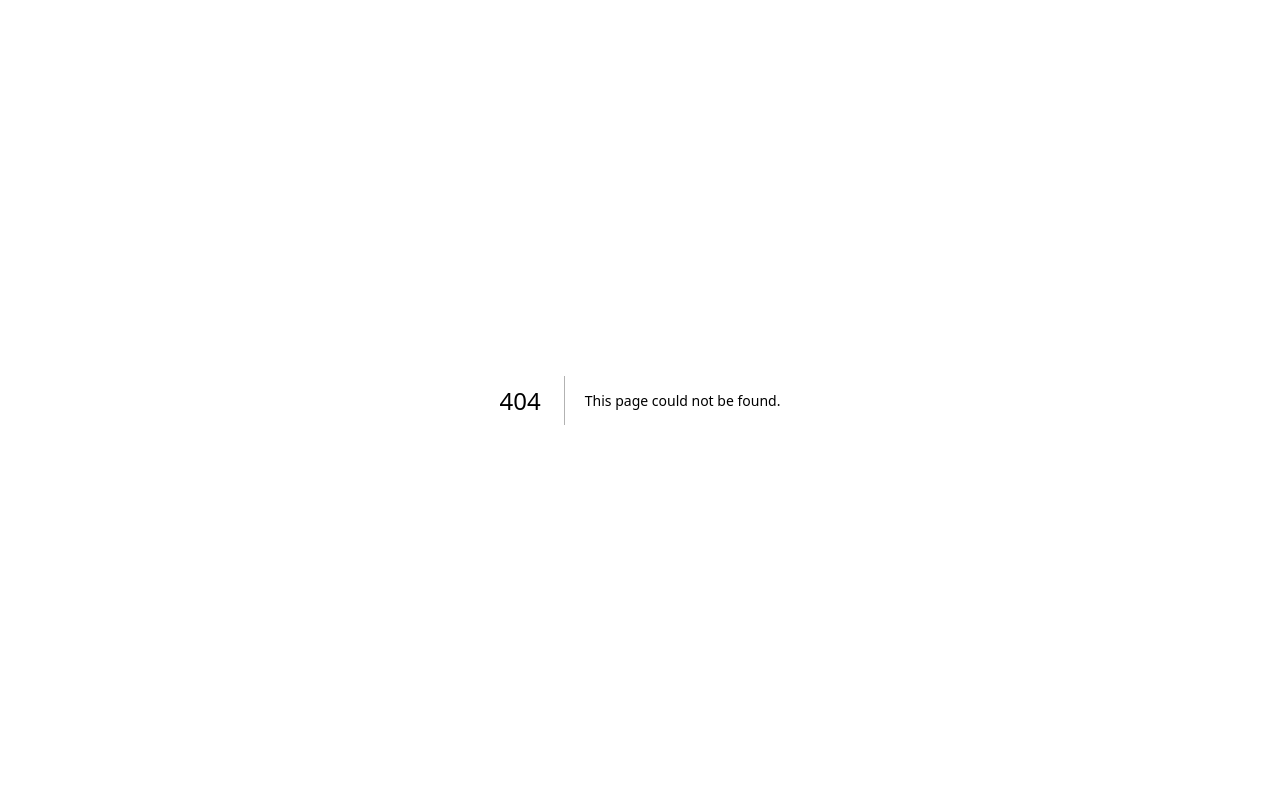
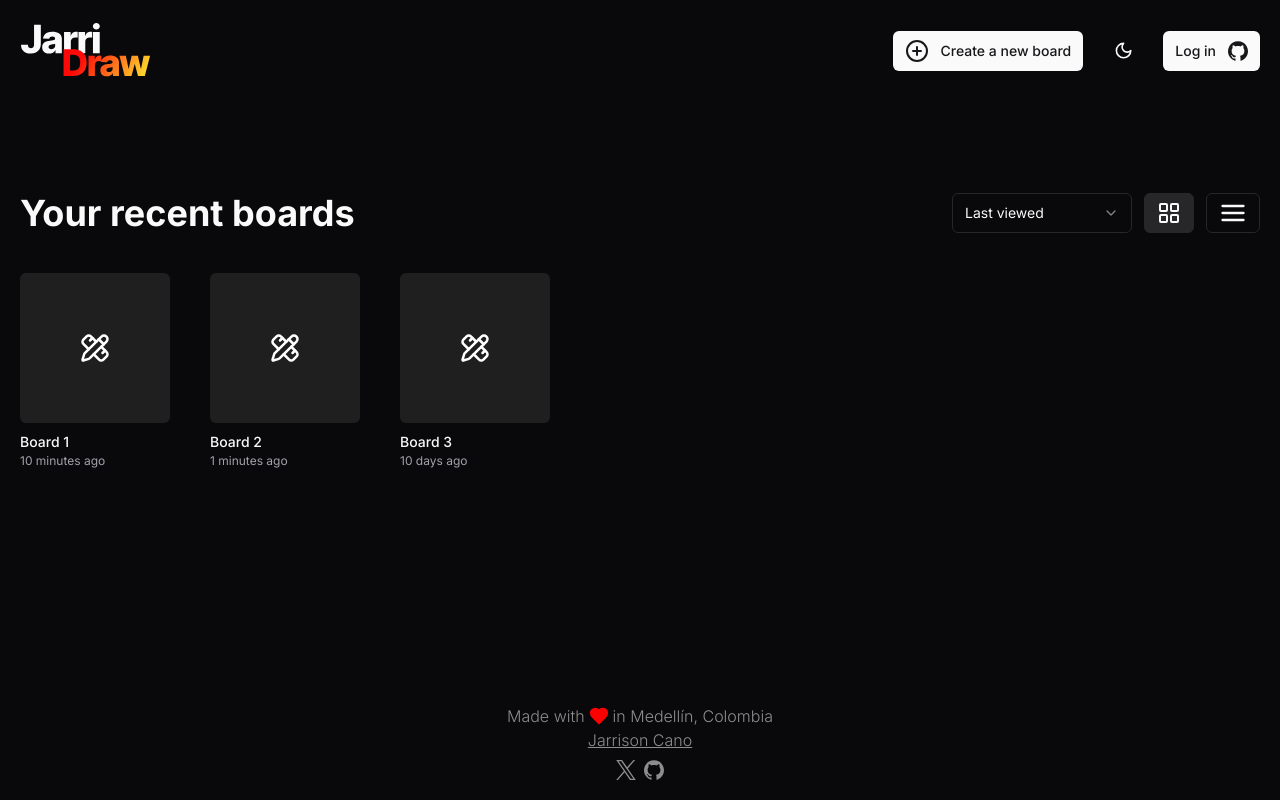
Before and after one commit to jarrisondev/jarriDraw, a Next.js app: page /boards in a window 1280 px wide. Before the commit this address had no page. Built offline with nearby package versions, Linux system fonts and the light colour scheme; no server answers.

Commit message:
feat: add boards view

```diff
--- /dev/null
+++ b/src/app/boards/page.tsx
@@ -0,0 +1,81 @@
+"use client"
+
+import { CardBoard } from "@/components/Boards/cardBoard"
+import ModeGrid from "@/components/Boards/modeGrid"
+import Layout from "@/components/Layout/layout"
+import { Button } from "@/components/ui/button"
+import {
+	Select,
+	SelectContent,
+	SelectItem,
+	SelectTrigger,
+	SelectValue,
+} from "@/components/ui/select"
+import { CirclePlus } from "lucide-react"
+import { useState } from "react"
+
+const boards = [
+	{
+		name: "Board 1",
+		createdAt: "1 hour ago",
+		updatedAt: "10 minutes ago",
+	},
+	{
+		name: "Board 2",
+		createdAt: "3 hour ago",
+		updatedAt: "1 minutes ago",
+	},
+	{
+		name: "Board 3",
+		createdAt: "1 week ago",
+		updatedAt: "10 days ago",
+	},
+]
+
+export type SortType = "alphabetical" | "dateCreated" | "lastViewed"
+export type ViewType = "grid" | "list"
+
+export default function Boards() {
+	const [viewType, setViewType] = useState<ViewType>("grid")
+	const [sortType, setSortType] = useState<SortType>("lastViewed")
+
+	return (
+		<Layout
+			headerSlot={
+				<Button className="flex gap-3" onClick={() => {}}>
+					<CirclePlus />
+					Create a new board
+				</Button>
+			}
+		>
+			<div className="mt-28">
+				<div className="flex justify-between">
+					<h2 className="text-4xl font-bold">Your recent boards</h2>
+					<div className="flex gap-3 items-center">
+						<Select
+							value={sortType}
+							onValueChange={(value: SortType) => {
+								setSortType(value)
+							}}
+						>
+							<SelectTrigger className="w-[180px]">
+								<SelectValue placeholder="Sort by" />
+							</SelectTrigger>
+							<SelectContent>
+								<SelectItem value="alphabetical">Alphabetical</SelectItem>
+								<SelectItem value="dateCreated">Date created</SelectItem>
+								<SelectItem value="lastViewed">Last viewed</SelectItem>
+							</SelectContent>
+						</Select>
+						<ModeGrid viewType={viewType} setViewType={setViewType} />
+					</div>
+				</div>
+				<div className="flex mt-10 gap-10">
+					{boards.map((board, index) => (
+						<CardBoard key={index} board={board} width={300} height={300} />
+					))}
+				</div>
+			</div>
+		</Layout>
+	)
+}
--- a/src/app/draws/page.tsx
+++ /dev/null
@@ -1,16 +0,0 @@
-"use client"
-
-import HomeCard from "@/components/Home/homeCard"
-import { Icons } from "@/components/icons"
-import Layout from "@/components/Layout/layout"
-import { Button } from "@/components/ui/button"
-
-export default function Draws() {
-	return (
-		<Layout>
-			<div>
-				<h1>Hello world</h1>
-			</div>
-		</Layout>
-	)
-}
--- a/src/app/globals.css
+++ b/src/app/globals.css
@@ -4,13 +4,13 @@
 
 @layer base {
 	:root {
-		--background: 0 0% 96%;
+		--background: 0 0% 100%;
 		--foreground: 240 10% 3.9%;
 
-		--card: 0 0% 96%;
+		--card: 0 0% 100%;
 		--card-foreground: 240 10% 3.9%;
 
-		--popover: 0 0% 96%;
+		--popover: 0 0% 100%;
 		--popover-foreground: 240 10% 3.9%;
 
 		--primary: 240 5.9% 10%;
--- a/src/app/page.tsx
+++ b/src/app/page.tsx
@@ -31,7 +31,7 @@ export default function Home() {
 					</p>
 
 					{user ? (
-						<Link href="/draws">
+						<Link href="/boards">
 							<Button size="lg" className="mt-7 flex gap-3 text-base">
 								Continue to my draws
 							</Button>
--- /dev/null
+++ b/src/components/Boards/cardBoard.tsx
@@ -0,0 +1,56 @@
+import Image from "next/image"
+
+import { cn } from "@/lib/utils"
+import {
+	ContextMenu,
+	ContextMenuContent,
+	ContextMenuItem,
+	ContextMenuSeparator,
+	ContextMenuTrigger,
+} from "../ui/context-menu"
+import { PencilRuler } from "lucide-react"
+
+interface CardBoardProps extends React.HTMLAttributes<HTMLDivElement> {
+	board: any
+	width?: number
+	height?: number
+}
+
+export function CardBoard({ board, width, height, className, ...props }: CardBoardProps) {
+	return (
+		<div className={cn("space-y-3 w-[150px]", className)} {...props}>
+			<ContextMenu>
+				<ContextMenuTrigger>
+					<div className="overflow-hidden rounded-md">
+						{board.cover ? (
+							<Image
+								src={board.cover}
+								alt={board.name}
+								width={150}
+								height={150}
+								className={cn(
+									"h-auto w-auto object-cover transition-all hover:scale-105",
+									"aspect-square"
+								)}
+							/>
+						) : (
+							<div className="bg-[#131313] dark:bg-[#1f1f1f] h-[150px] w-[150px] flex items-center justify-center transition-all hover:scale-110">
+								<PencilRuler size={30} className="text-white" />
+							</div>
+						)}
+					</div>
+				</ContextMenuTrigger>
+				<ContextMenuContent className="w-40">
+					<ContextMenuItem>Share</ContextMenuItem>
+					<ContextMenuItem>Rename</ContextMenuItem>
+					<ContextMenuSeparator />
+					<ContextMenuItem>Delete</ContextMenuItem>
+				</ContextMenuContent>
+			</ContextMenu>
+			<div className="space-y-1 text-sm">
+				<h3 className="font-medium leading-none">{board.name}</h3>
+				<p className="text-xs text-muted-foreground">{board.updatedAt}</p>
+			</div>
+		</div>
+	)
+}
--- /dev/null
+++ b/src/components/Boards/modeGrid.tsx
@@ -0,0 +1,36 @@
+import { AlignJustify, LayoutGrid } from "lucide-react"
+import { Toggle } from "../ui/toggle"
+import { ViewType } from "@/app/boards/page"
+import { Dispatch, SetStateAction } from "react"
+
+interface ModeGridProps {
+	viewType: ViewType
+	setViewType: Dispatch<SetStateAction<ViewType>>
+}
+
+export default function ModeGrid({ viewType, setViewType }: ModeGridProps) {
+	return (
+		<>
+			<Toggle
+				variant="outline"
+				// className="bg-white"
+				pressed={viewType === "grid"}
+				onPressedChange={() => {
+					setViewType("grid")
+				}}
+			>
+				<LayoutGrid />
+			</Toggle>
+			<Toggle
+				variant="outline"
+				// className="bg-white"
+				pressed={viewType === "list"}
+				onPressedChange={() => {
+					setViewType("list")
+				}}
+			>
+				<AlignJustify size="28" />
+			</Toggle>
+		</>
+	)
+}
```
